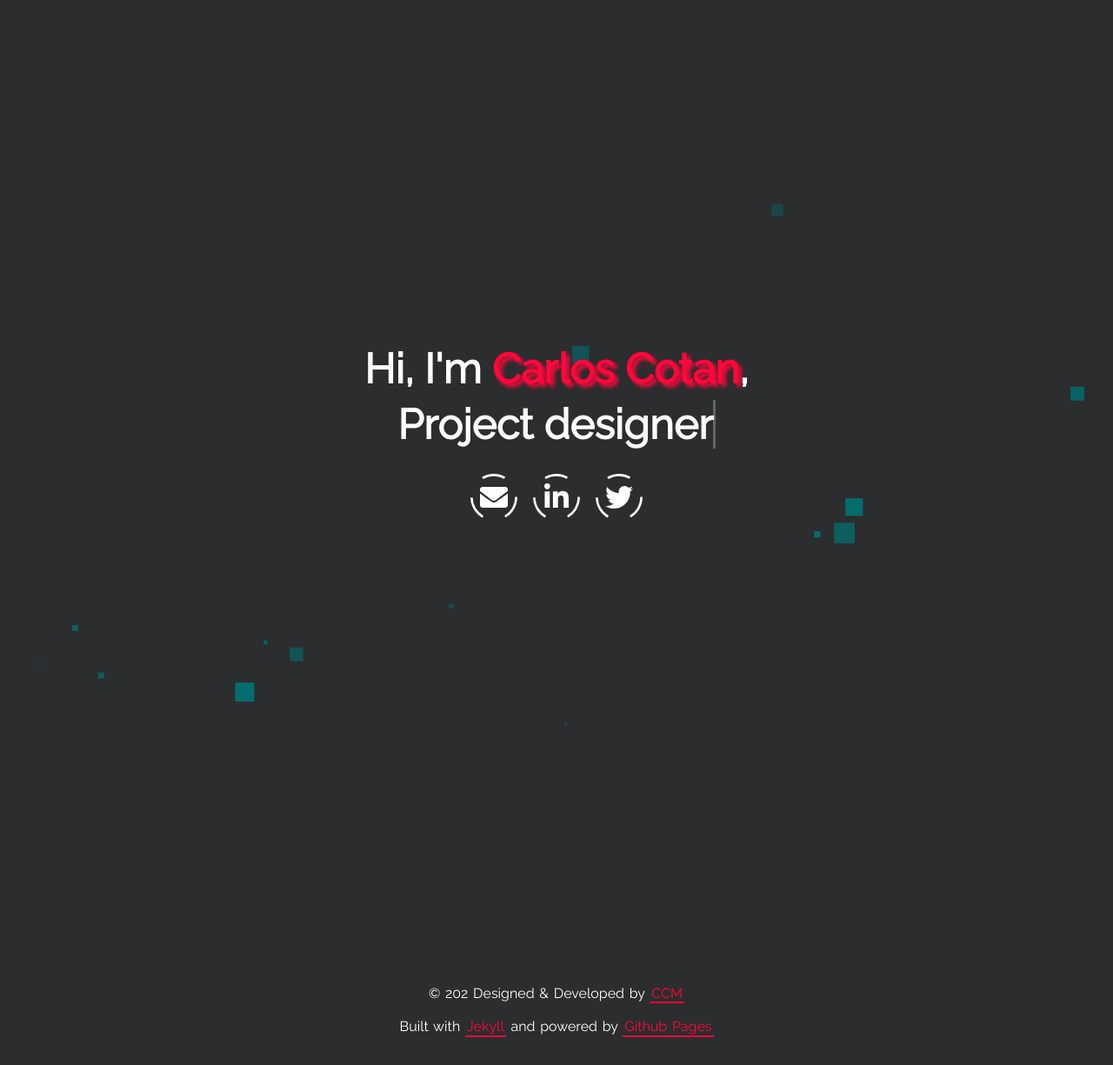
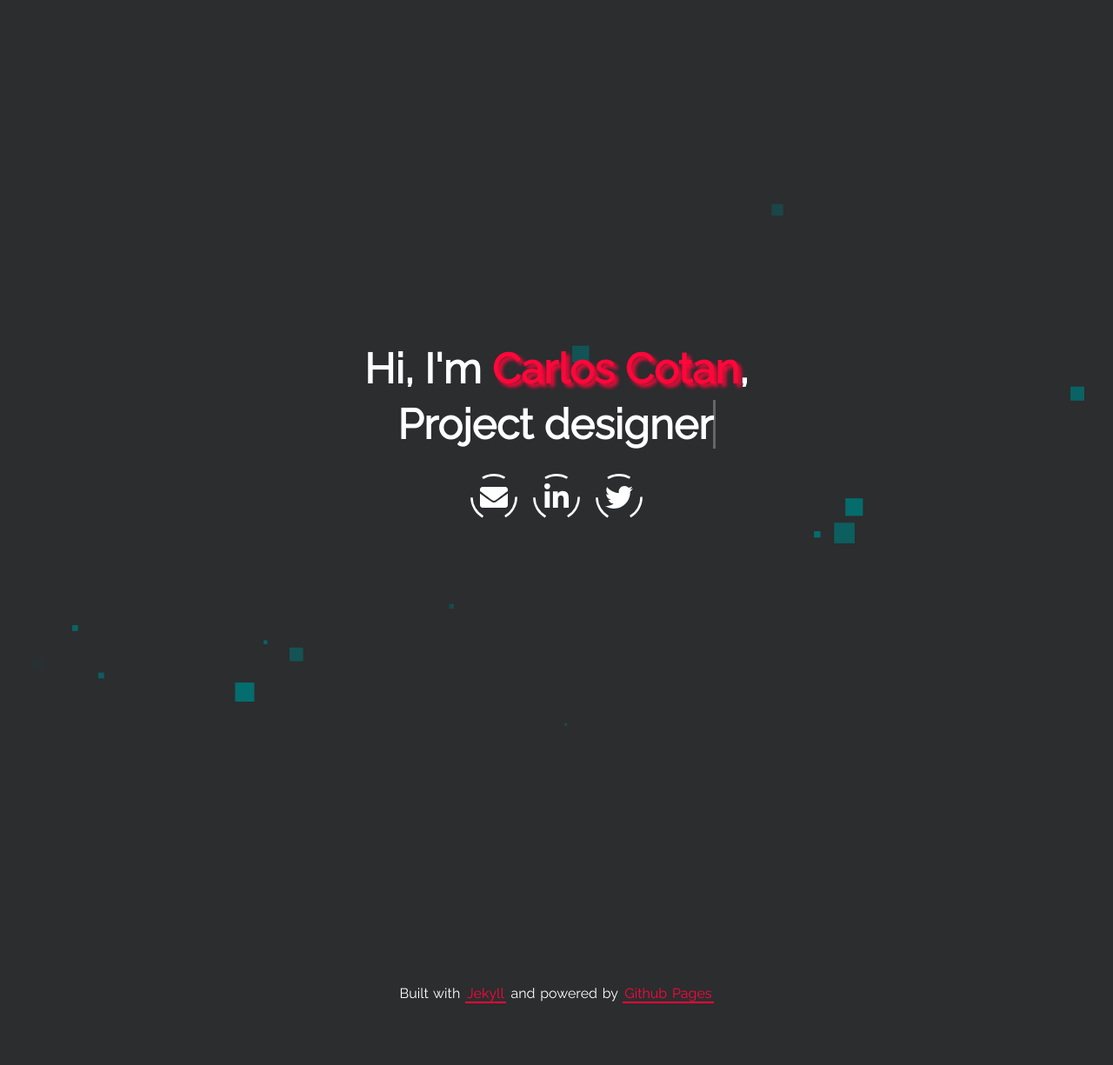
Before and after one commit to carcolostan/carcolostan.github.io, a Jekyll site: the page built from index.html, in a window 1280 px wide. Shown: the whole page at 87% size. Built offline with Jekyll 4.4.1, drawn with Linux system fonts in a browser that asks for light colours; after the commit the page ends 1186 px from its top, so only the background shows below that.

Commit message:
Update footer.html

```diff
--- a/_includes/footer.html
+++ b/_includes/footer.html
@@ -1,10 +1,4 @@
 <footer class="footer">
-  <p>
-    &copy; 202 Designed & Developed by
-    <a class="highlight-link" href="https://longpdo.github.io/" target="_blank" rel="noreferrer">
-      CCM
-    </a>
-  </p>
   <p>
     Built with
     <a class="highlight-link" href="https://jekyllrb.com/"target="_blank" rel="noreferrer">
```
